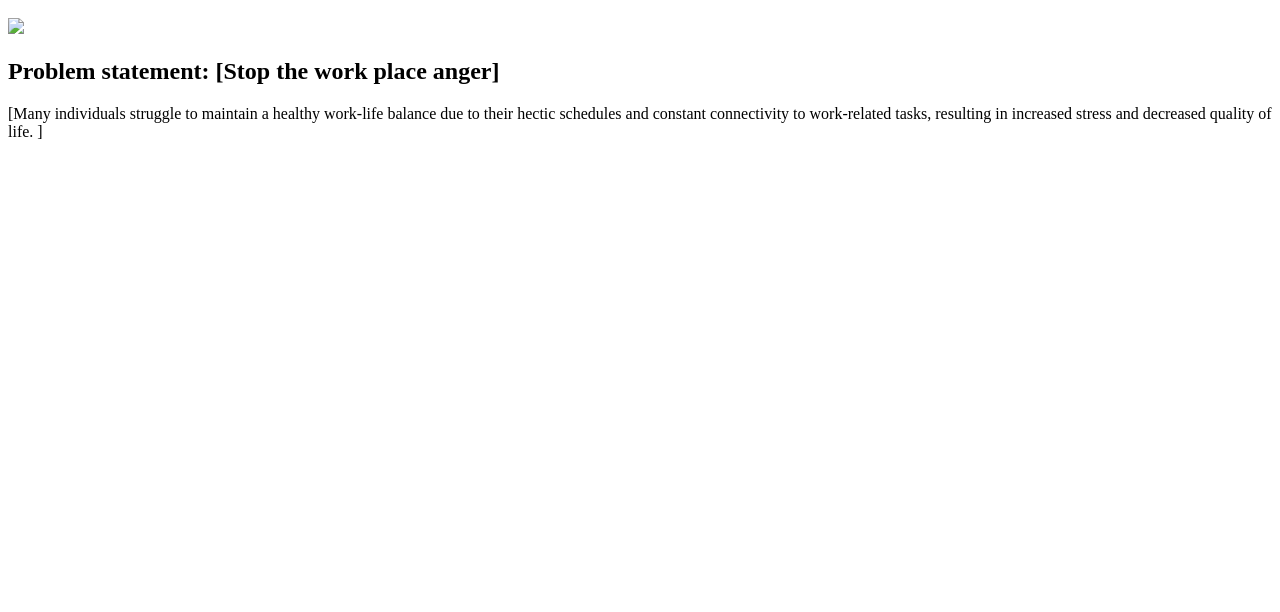
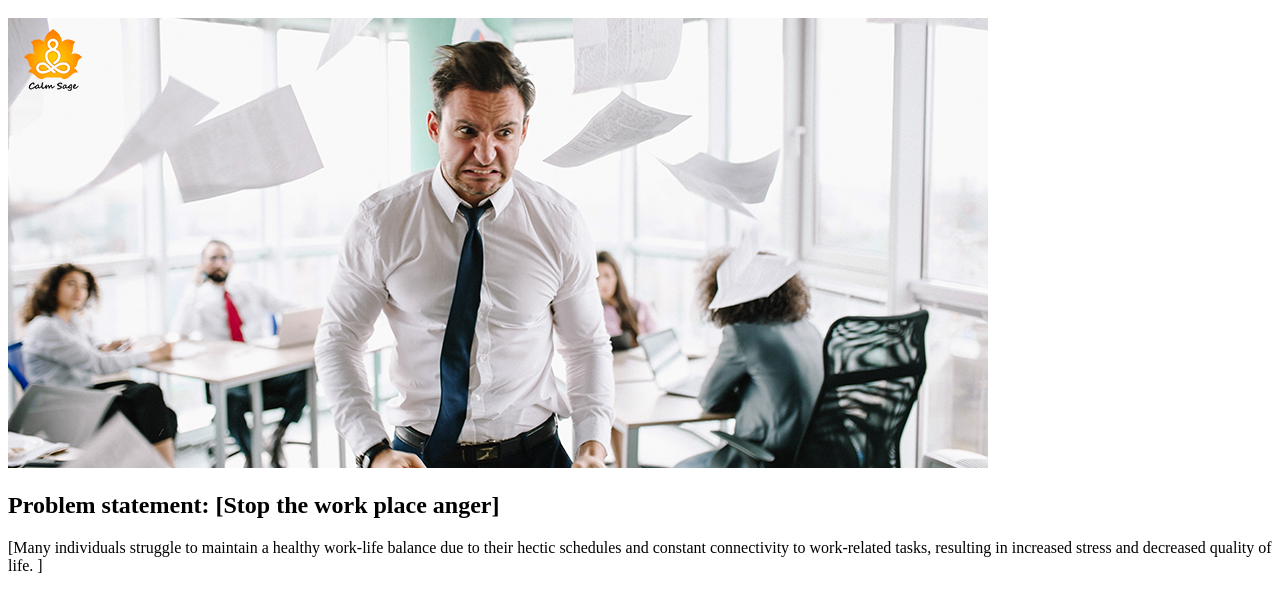
Before and after one commit to CameronRogers4/CameronRogers4.github.io, a plain HTML site: page index.html in a window 1280 px wide. Shown: the part 120-732 px from the top of the page. Drawn offline with Linux system fonts and the light colour scheme.

Commit message:
Update index.html

```diff
--- a/index.html
+++ b/index.html
@@ -9,7 +9,7 @@
 
  <h1>[Cameron Rogers]</h1>
  <section class="section 1">
- <img src="images/Workplace-Anger.jpg" />
+ <img src="Workplace-Anger.jpg" />
  <section class="assign-det">
  <h2>Problem statement: [Stop the work place anger]</h2>
  <p>
```
